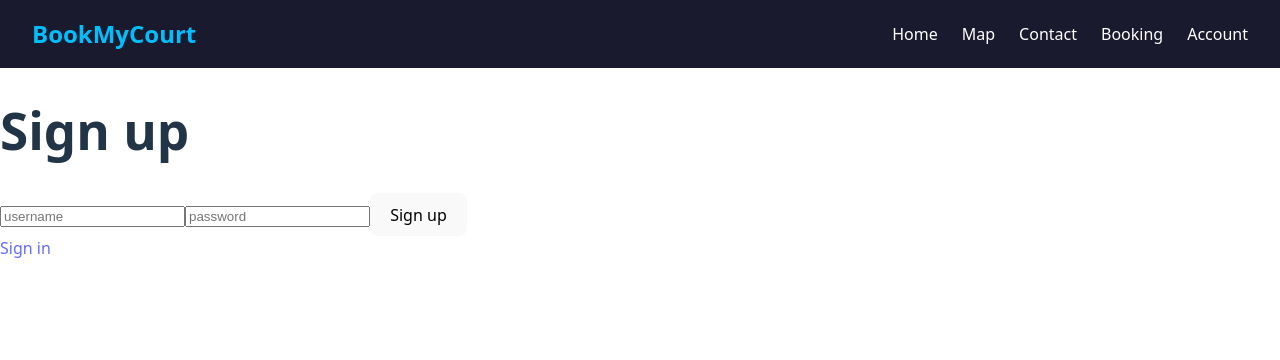
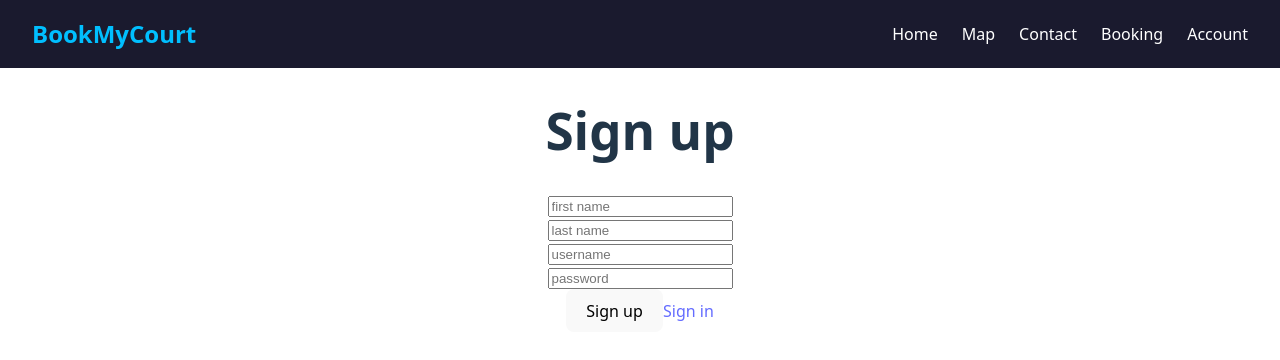
Before and after one commit to beyondparthiv/webdev-finalproject-bookmycourt, a React (Vite) app in the folder client/: page /signup in a window 1280 px wide. Shown: the top 360 px of the page. Built offline with nearby package versions, Linux system fonts and the light colour scheme.

Commit message:
orgnaized acccount page and created empty MyBookings page

```diff
--- a/client/src/App.tsx
+++ b/client/src/App.tsx
@@ -8,8 +8,9 @@ import Map from "./pages/Map";
 import "./index.css";
 import Signin from "./pages/Account/Signin";
 import Signup from "./pages/Account/Signup";
-import Profile from "./pages/Account/Profile";
+import Profile from "./pages/Account/Profile/Profile";
 import TurfDetails from './pages/TurfDetails';
+import MyBookings from "./pages/Account/Profile/MyBookings";
 
 function App() {
   return (
@@ -26,6 +27,7 @@ function App() {
         <Route path="/profile" element={<Profile />} />
         <Route path="/map" element={<Map />} />
         <Route path="/turf/:id" element={<TurfDetails />} />
+        <Route path="/mybookings" element={<MyBookings />} />
       </Routes>
     </Router>
   );
--- /dev/null
+++ b/client/src/pages/Account/Account.css
@@ -0,0 +1,11 @@
+.wd-profile-screen {
+    text-align: center;
+}
+
+.wd-signup-screen {
+    text-align: center;
+}
+
+.wd-signin-screen {
+    text-align: center;
+}
--- a/client/src/pages/Account/Account.tsx
+++ b/client/src/pages/Account/Account.tsx
@@ -11,7 +11,7 @@ export default function AccountPage() {
    if (!currentUser) {
      navigate("/signin");
    } else {
-     navigate("/profile");
+     navigate("/profile/profile");
    }
  }, [currentUser, navigate]);
 
--- /dev/null
+++ b/client/src/pages/Account/Profile/MyBookings.tsx
@@ -0,0 +1,7 @@
+export default function MyBookings() {
+    return (
+        <div className="my-bookings">
+            <h1>My Bookings</h1>
+        </div>
+    )
+}
--- a/client/src/pages/Account/Profile.tsx
+++ b/client/src/pages/Account/Profile/Profile.tsx
@@ -1,9 +1,11 @@
-import * as client from "./client";
+import * as client from "../client";
 import { useState, useEffect } from "react";
 import { useSelector, useDispatch } from "react-redux";
 import { useNavigate } from "react-router-dom";
-import { setCurrentUser } from "./reducer";
+import { setCurrentUser } from "../reducer";
 import { Button, FormControl } from "react-bootstrap";
+import "../Account.css";
+import "../../../index.css"
 
 export default function Profile() {
   const [profile, setProfile] = useState<any>({});
@@ -39,37 +41,49 @@ export default function Profile() {
       {profile && (
         <div>
           <FormControl id="wd-username" className="mb-2"
+            placeholder="username"
             defaultValue={profile.username}
             onChange={(e) => setProfile({ ...profile, username: e.target.value })}
           />
+          <br />
           <FormControl id="wd-password" className="mb-2"
+            placeholder="password"
             defaultValue={profile.password}
             onChange={(e) => setProfile({ ...profile, password: e.target.value })}
           />
+          <br />
           <FormControl id="wd-firstname" className="mb-2"
+            placeholder="first name"
             defaultValue={profile.firstName}
             onChange={(e) => setProfile({ ...profile, firstName: e.target.value })}
           />
+          <br />
           <FormControl id="wd-lastname" className="mb-2"
+            placeholder="last name"
             defaultValue={profile.lastName}
             onChange={(e) => setProfile({ ...profile, lastName: e.target.value })} />
+          <br />
           <FormControl id="wd-dob" className="mb-2" type="date"
             defaultValue={profile.dob}
             onChange={(e) => setProfile({ ...profile, dob: e.target.value })} />
+          <br />
           <FormControl id="wd-email" className="mb-2"
+            placeholder="email"
             defaultValue={profile.email}
             onChange={(e) => setProfile({ ...profile, email: e.target.value })} />
+          <br />
           <select className="form-control mb-2" id="wd-role"
             onChange={(e) => setProfile({ ...profile, role: e.target.value })} >
-            <option value="USER">User</option>
+            <option value="COURTOWNER">Court Owner</option>
+            <option value="PLAYER">Player</option>
             <option value="ADMIN">Admin</option>
-            <option value="FACULTY">Faculty</option>{" "}
-            <option value="STUDENT">Student</option>
           </select>
+          <br />
           <Button onClick={updateProfile} className="w-100 mb-2">Update</Button>
           <Button onClick={signout} className="w-100 mb-2 btn-danger" id="wd-signout-btn">
             Sign out
           </Button>
+          <a href={`/mybookings`}>My Bookings</a>
         </div>
       )}
     </div>
--- a/client/src/pages/Account/Signin.tsx
+++ b/client/src/pages/Account/Signin.tsx
@@ -5,6 +5,8 @@ import { Link } from "react-router-dom";
 import { Button, FormControl } from "react-bootstrap";
 import { setCurrentUser } from "./reducer";
 import * as client from "./client";
+import "./Account.css";
+import "../../index.css"
 
 
 export default function Signin() {
@@ -18,7 +20,7 @@ export default function Signin() {
    navigate("/profile");
  };
   return (
-    <div id="wd-signin-screen">
+    <div className="wd-signin-screen">
       <h1>Sign in</h1>
       <FormControl defaultValue={credentials.username}
              onChange={(e) => setCredentials({ ...credentials, username: e.target.value })}
--- a/client/src/pages/Account/Signup.tsx
+++ b/client/src/pages/Account/Signup.tsx
@@ -4,6 +4,8 @@ import { Link, useNavigate } from "react-router-dom";
 import { FormControl, Button } from "react-bootstrap";
 import { useDispatch } from "react-redux";
 import { setCurrentUser } from "./reducer";
+import "./Account.css";
+import "../../index.css"
 
 export default function Signup() {
   const [user, setUser] = useState<any>({});
@@ -19,6 +21,24 @@ export default function Signup() {
   return (
     <div className="wd-signup-screen">
       <h1>Sign up</h1>
+      <FormControl value={user.firstName}
+        onChange={(e) => setUser({
+          ...user,
+          firstName: e.target.value
+        })}
+        placeholder="first name"
+        className="mb-2"
+      />
+      <br />
+      <FormControl value={user.lastName}
+        onChange={(e) => setUser({
+          ...user,
+          lastName: e.target.value
+        })}
+        placeholder="last name"
+        className="mb-2"
+      />
+      <br />
       <FormControl value={user.username}
         onChange={(e) => setUser({
           ...user,
@@ -27,6 +47,7 @@ export default function Signup() {
         placeholder="username"
         className="mb-2"
       />
+      <br />
       <FormControl value={user.password}
         type="password"
         onChange={(e) => setUser({
@@ -36,8 +57,8 @@ export default function Signup() {
         placeholder="password"
         className="mb-2"
       />
+      <br />
       <Button className="w-100" onClick={signup}>Sign up</Button>
-      <br />
       <Link to="/signin">Sign in</Link>
     </div>
   );
```
Also changed, not shown: 1 other file (tests, documents, lock files or other folders).
